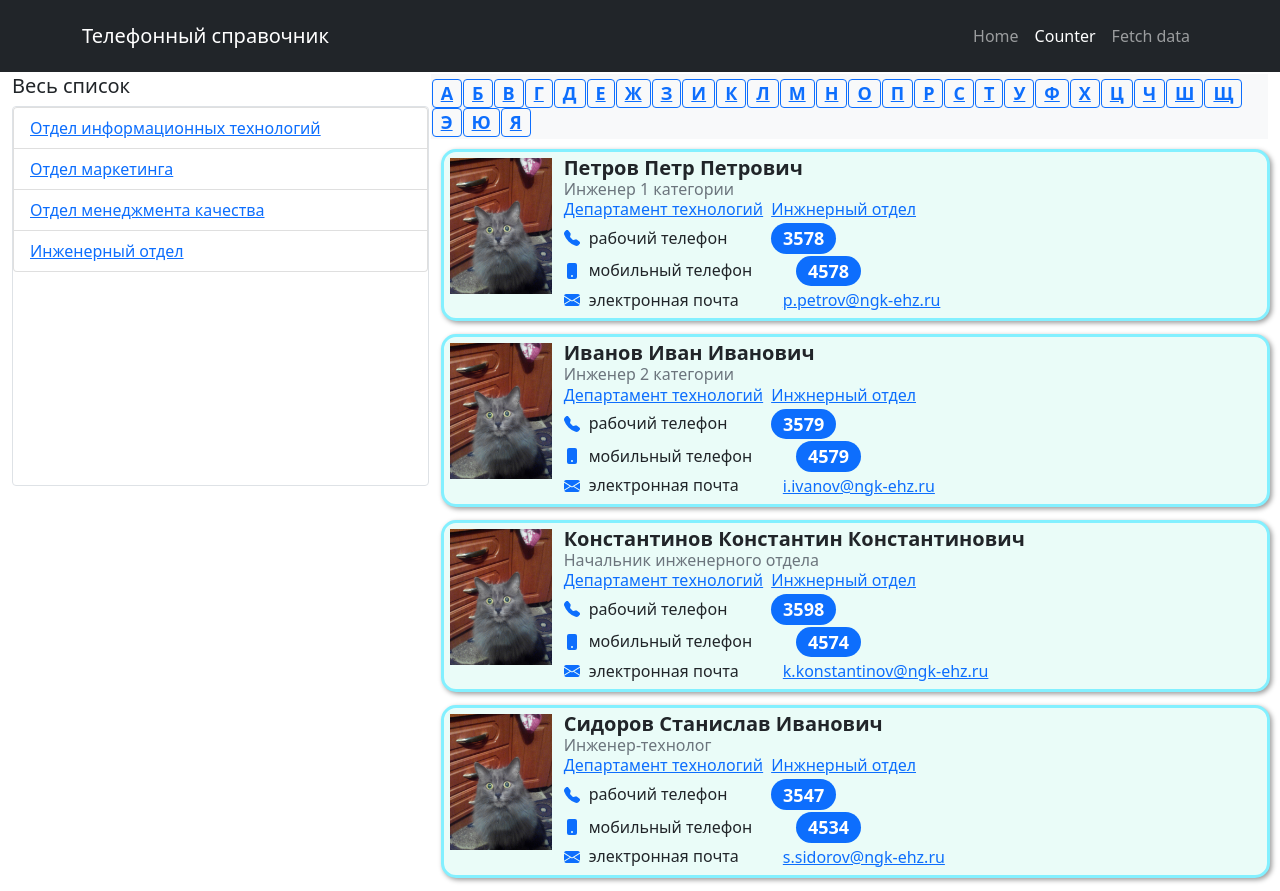
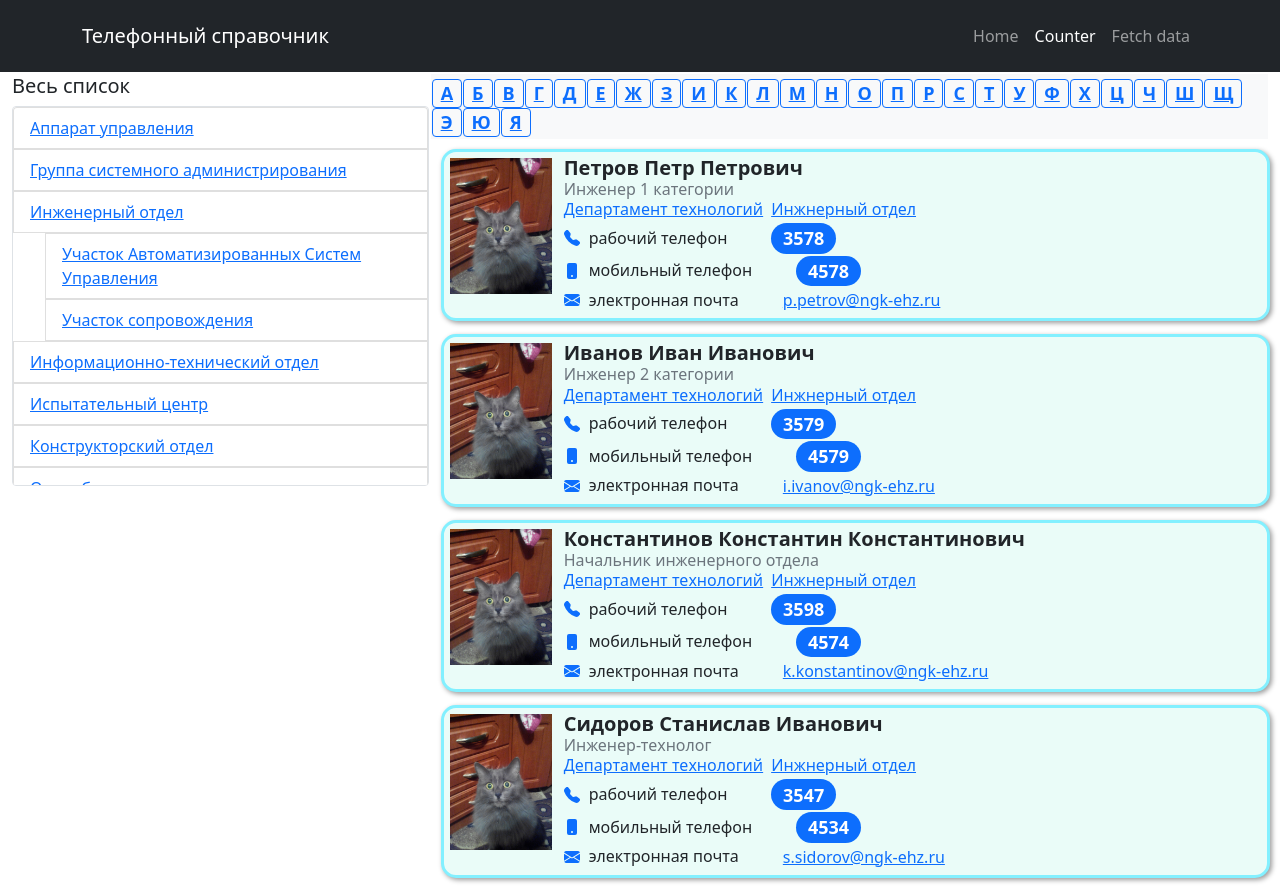
Before and after one commit to AlexeyScherbakov2021/TSp, a React (Create React App) app in the folder TSp/ClientApp/: page / in a window 1280 px wide. Built offline with nearby package versions, Linux system fonts and the light colour scheme.

Commit message:
Вложенный список отделов

```diff
--- a/TSp/ClientApp/src/components/Otdel.js
+++ b/TSp/ClientApp/src/components/Otdel.js
@@ -1,4 +1,65 @@
 import React, { Component } from 'react';
+
+var listOtdel = [
+    {
+        id: 1,
+        name: "Аппарат управления"
+    },
+    {
+        id: 2,
+        name: "Группа системного администрирования"
+    },
+    {
+        id: 3,
+        name: "Инженерный отдел",
+        child: [
+            {
+                id: 3.1,
+                name: "Участок Автоматизированных Систем Управления"
+            },
+            {
+                id: 3.2,
+                name: "Участок сопровождения"
+            },
+        ]
+    },
+    {
+        id: 4,
+        name: "Информационно-технический отдел"
+    },
+    {
+        id: 5,
+        name: "Испытательный центр"
+    },
+    {
+        id: 6,
+        name: "Конструкторский отдел"
+    },
+    {
+        id: 7,
+        name: "Отдел бухгалтерского учета"
+    }
+]
+
+
+const Otdels = ({ data }) => {
+    const { id, name, child } = data;
+
+    return (
+        <>
+        <li className="list-group-item">
+            <a href={"#"} type="button">{name }</a>
+        </li>
+        <ul>
+        {
+            child &&
+                child.map((i, n) => <Otdels data={i} key={n} />)
+            }
+            </ul>
+            </>
+        );
+};
+
 
 export class Otdel extends Component {
     static displayName = Otdel.name;
@@ -17,6 +78,15 @@ export class Otdel extends Component {
         };
 
 
+        function handleData(arr) {
+
+            // возвращаем полученный массив компонентов
+            return [...arr.map((i, n) => <Otdels data={i} key={n} />)];
+
+        }
+
+        let showHTMLData = handleData(listOtdel);
+
         return (
 
             <aside className="col-3 d-none d-md-block col-lg-4" style={asideStyle}>
@@ -24,18 +94,8 @@ export class Otdel extends Component {
                     <h5>Весь список</h5>
                 </div>
                 <ul className="list-group border rounded overflow-auto" style={ulStyle}>
-                    <li className="list-group-item">
-                        <a href={"#"} type="button">Отдел информационных технологий</a>
-                    </li>
-                    <li className="list-group-item">
-                        <a href={"#"} type="button">Отдел маркетинга</a>
-                    </li>
-                    <li className="list-group-item">
-                        <a href={"#"} type="button">Отдел менеджмента качества</a>
-                    </li>
-                    <li className="list-group-item">
-                        <a href={"#"} type="button">Инженерный отдел</a>
-                    </li>
+                    {handleData(listOtdel)}
+
                 </ul>
             </aside>
             );
```
